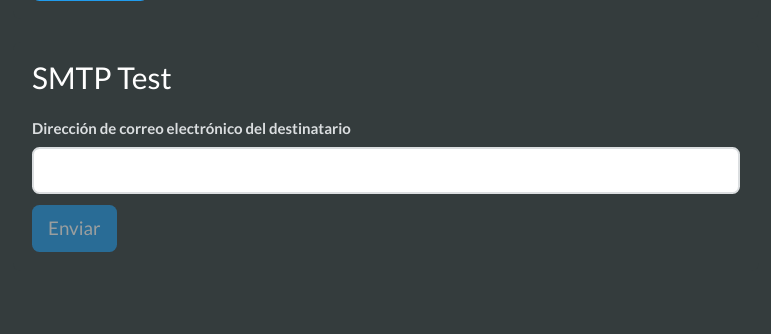
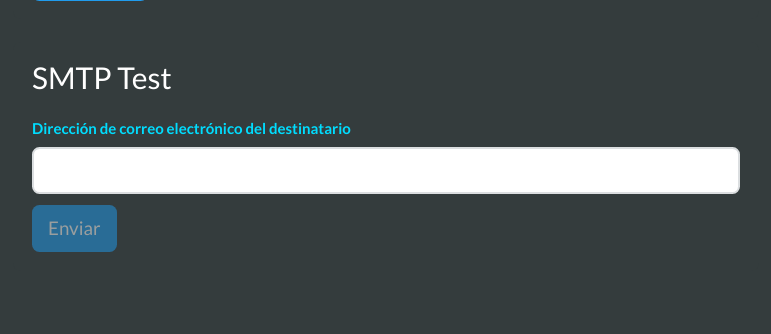
Before and after one commit to Monitore1209/MONITOREO-TLPG, a Flask app: template ipmon/templates/smtpConfig.html in a window 1280 px wide. Shown: the part 874-1208 px from the top of the page, without its empty margins (254-1025 px from the left). Run offline with Flask 2, Linux system fonts and the light colour scheme; the template is opened without the code that fills it: values that come from a table or form of the project are taken from there, others are empty; some libraries are stand-ins or nearby versions.

Commit message:
Update smtpConfig.html

```diff
--- a/ipmon/templates/smtpConfig.html
+++ b/ipmon/templates/smtpConfig.html
@@ -80,7 +80,7 @@
         <p class="title">SMTP Test</p>
         <form method="POST" action="{{ url_for('smtp.smtp_test') }}" onsubmit="showLoader();">
             <div class="field">
-                <label class="label">Dirección de correo electrónico del destinatario</label>
+                <label class="label" style="color: #00ddff;">Dirección de correo electrónico del destinatario</label>
                 <div class="control">
                     <input class="input is-medium" type="email" name="recipient" required>
                 </div>
@@ -101,7 +101,7 @@
 
 {% if smtp['smtp_server'] %}
 <script>
-    // Update placeholders to current SMTP config values
+    // Actualizar los marcadores de posición con los valores actuales de configuración SMTP
     $(document).ready(function () {
         $("#smtp-server").attr("placeholder", "{{ smtp['smtp_server'] }}")
         $("#smtp-port").attr("placeholder", "{{ smtp['smtp_port'] }}")
```
